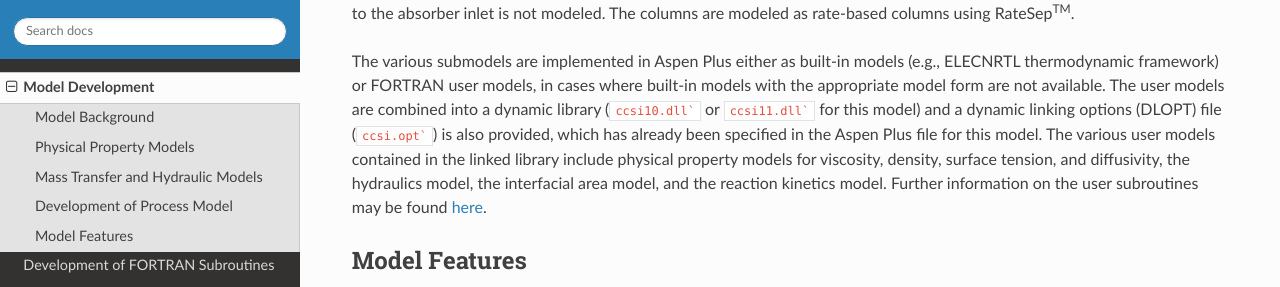
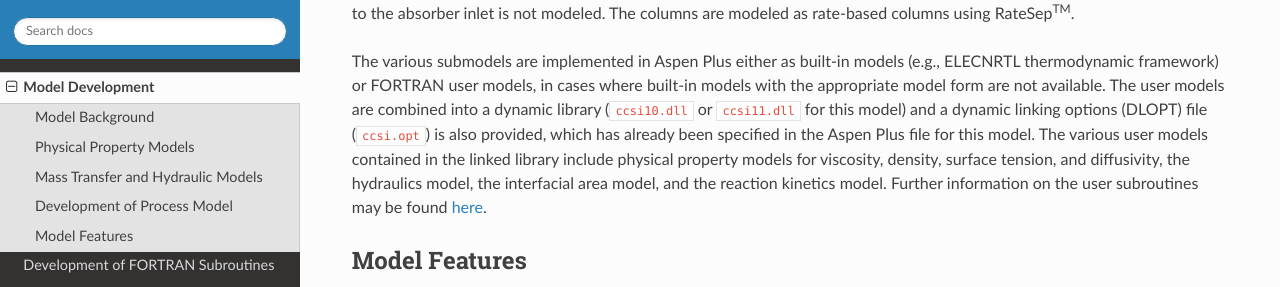
Before and after one commit to CCSI-Toolset/MEA_ssm, a Sphinx documentation site: the page built from docs/source/model_development.rst, in a window 1280 px wide and 900 px high, scrolled down 1538 px. Shown: the part 156-443 px from the top of the window. Built offline with Sphinx 7.4.7 and the Read the Docs theme 2.0.0, drawn with Linux system fonts in a browser that asks for light colours.

Commit message:
Fix inline directives

```diff
--- a/docs/source/model_development.rst
+++ b/docs/source/model_development.rst
@@ -56,7 +56,7 @@ of this model [10]_ [11]_. No parameters have been tuned to improve the fit of t
 absorber inlet is not modeled. The columns are modeled as rate-based columns using RateSep\ :sup:`TM`\.
 
 The various submodels are implemented in Aspen Plus either as built-in models (e.g., ELECNRTL thermodynamic framework) or FORTRAN user models, in cases where built-in models with the appropriate model form are not available. The user models are combined
-into a dynamic library (:file:`ccsi10.dll`` or :file:`ccsi11.dll`` for this model) and a dynamic linking options (DLOPT) file (:file:`ccsi.opt``) is also provided, which has already been specified in the Aspen Plus file for this model. The various user models contained in the linked library include
+into a dynamic library (:file:`ccsi10.dll` or :file:`ccsi11.dll` for this model) and a dynamic linking options (DLOPT) file (:file:`ccsi.opt`) is also provided, which has already been specified in the Aspen Plus file for this model. The various user models contained in the linked library include
 physical property models for viscosity, density, surface tension, and diffusivity, the hydraulics model, the interfacial area model, and the reaction kinetics model. Further information on the user subroutines may be found :doc:`here <fortran_subroutines>`.
 
 Model Features
```
